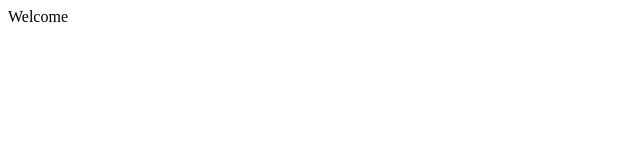
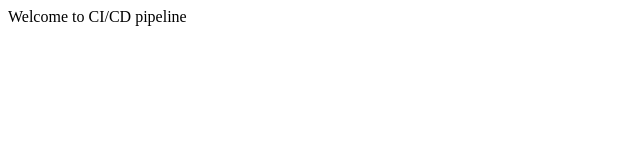
Before and after one commit to cloudevops01/hellorepo, a plain HTML site: page index.html in a window 1280 px wide. Shown: the whole page, without its empty margins (0-640 px from the left). Drawn offline with Linux system fonts and the light colour scheme.

Commit message:
final commit

```diff
--- a/index.html
+++ b/index.html
@@ -1,7 +1,7 @@
 <html>
 <tile>
 
-<body>Welcome</body>
+<body>Welcome to CI/CD pipeline</body>
 
 </title>
 </html>
```
